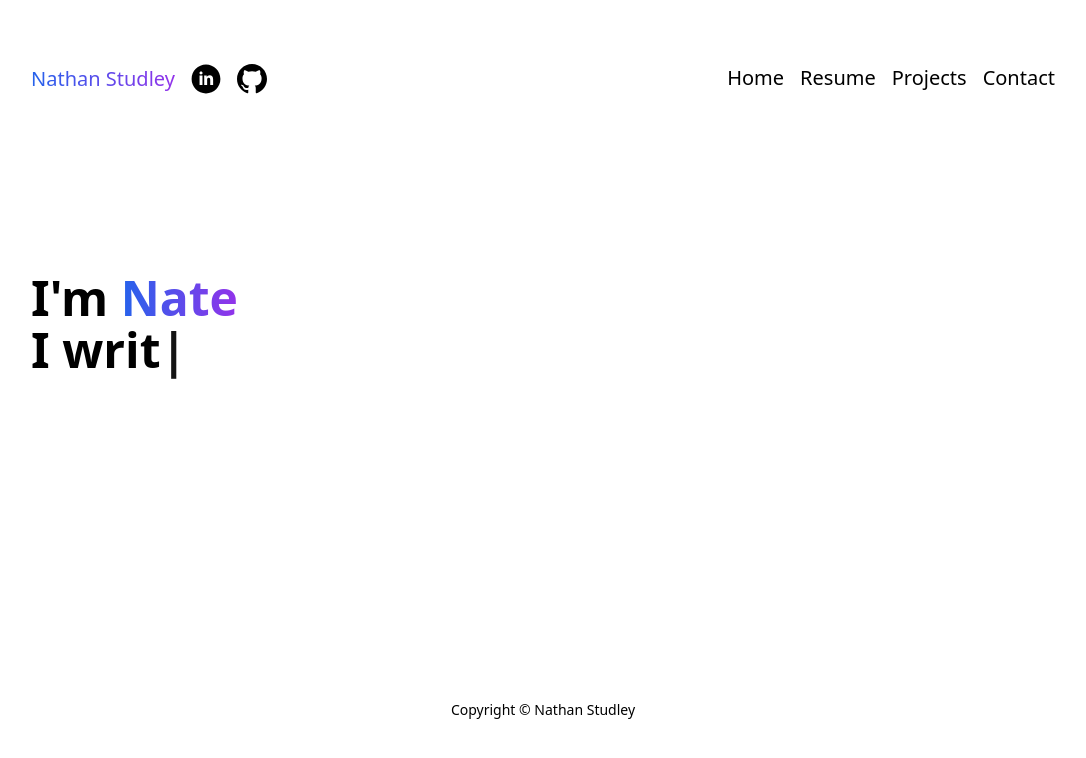
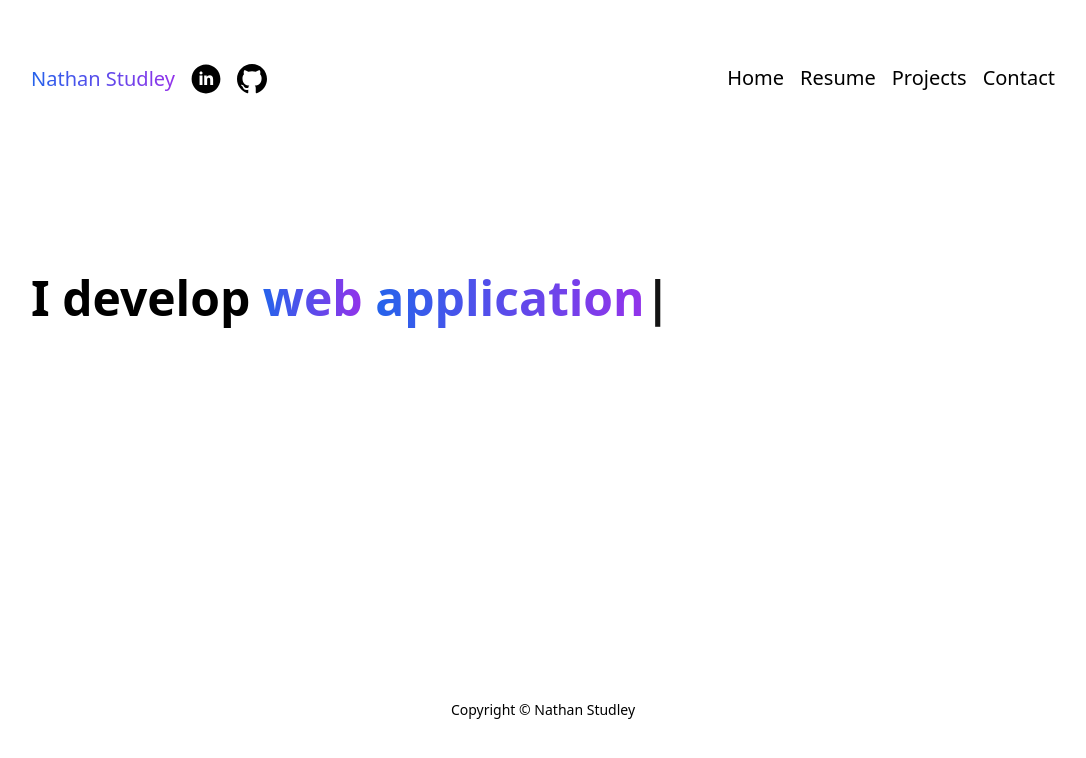
Before and after one commit to NathanStudley/nathanstudley.github.io, a React (Create React App) app: page / in a window 1280 px wide. Shown: the top 758 px of the page, without its empty margins (97-1183 px from the left). Built offline with nearby package versions, Linux system fonts and the light colour scheme.

Commit message:
animation fix

```diff
--- a/src/Pages/Home.js
+++ b/src/Pages/Home.js
@@ -44,9 +44,16 @@
           <h1 id="line1" className="text-4xl md:text-5xl font-bold">
             Hi,
           </h1>
-          <div className="flex space-x-1 text-4xl md:text-5xl font-bold">
-            <ReactTyped id="line2" strings={["I'm <text-colored>Nate</text-colored>",]} typeSpeed={50} loop={false} showCursor={false} startWhenVisible={true} />
-          </div>
+          <h1 id="line2" className="flex space-x-1 text-4xl md:text-5xl font-bold">
+            <ReactTyped
+              id="line2"
+              strings={["I'm <text-colored>Nate</text-colored>"]}
+              typeSpeed={50}
+              loop={false}
+              showCursor={false}
+              startWhenVisible={true}
+            />
+          </h1>
           <h1 id="line4" className="text-4xl md:text-5xl font-bold relative">
             <ReactTyped
               className=""
@@ -55,7 +62,6 @@
                 "I develop <text-colored>web</text-colored> <text-colored>applications</text-colored>",
                 "I engineer <text-colored>cloud</text-colored> solutions",
               ]}
-              startDelay={2000}
               backDelay={2000}
               typeSpeed={50}
               showCursor={false}
```
